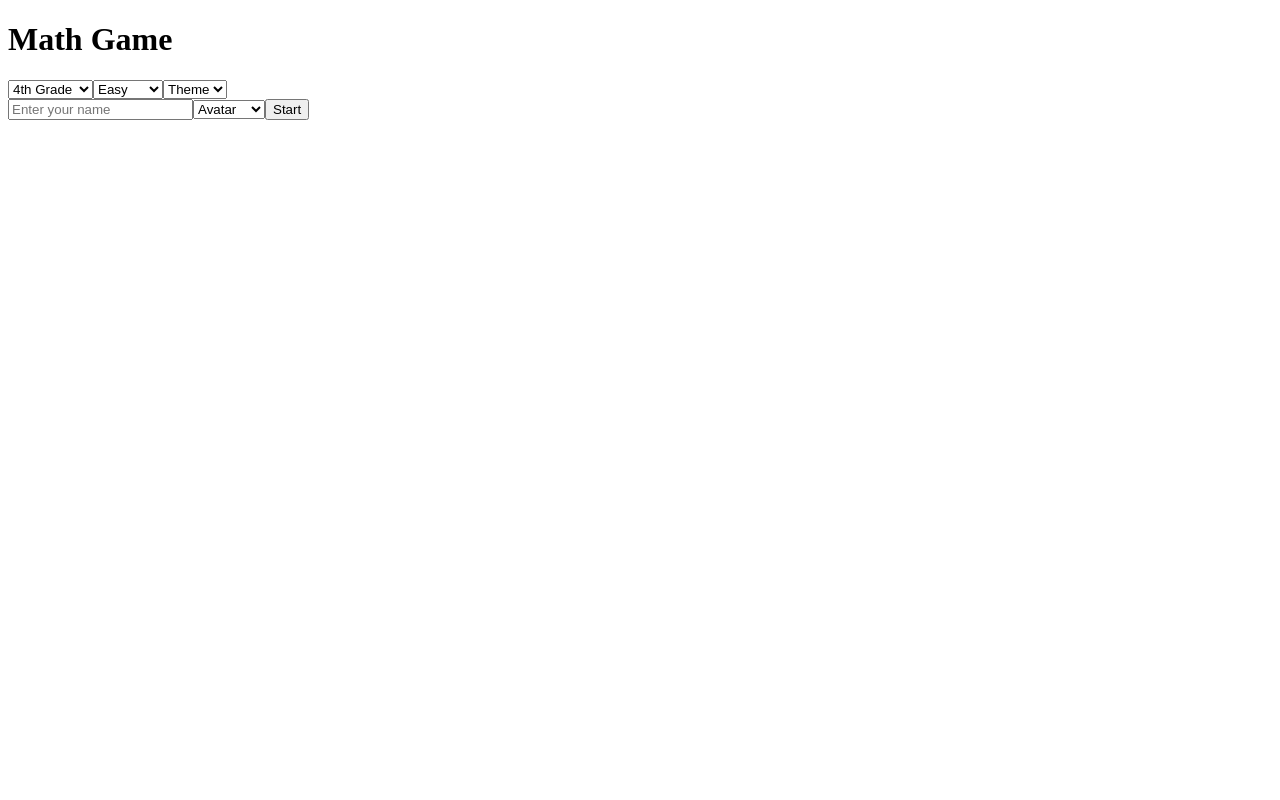
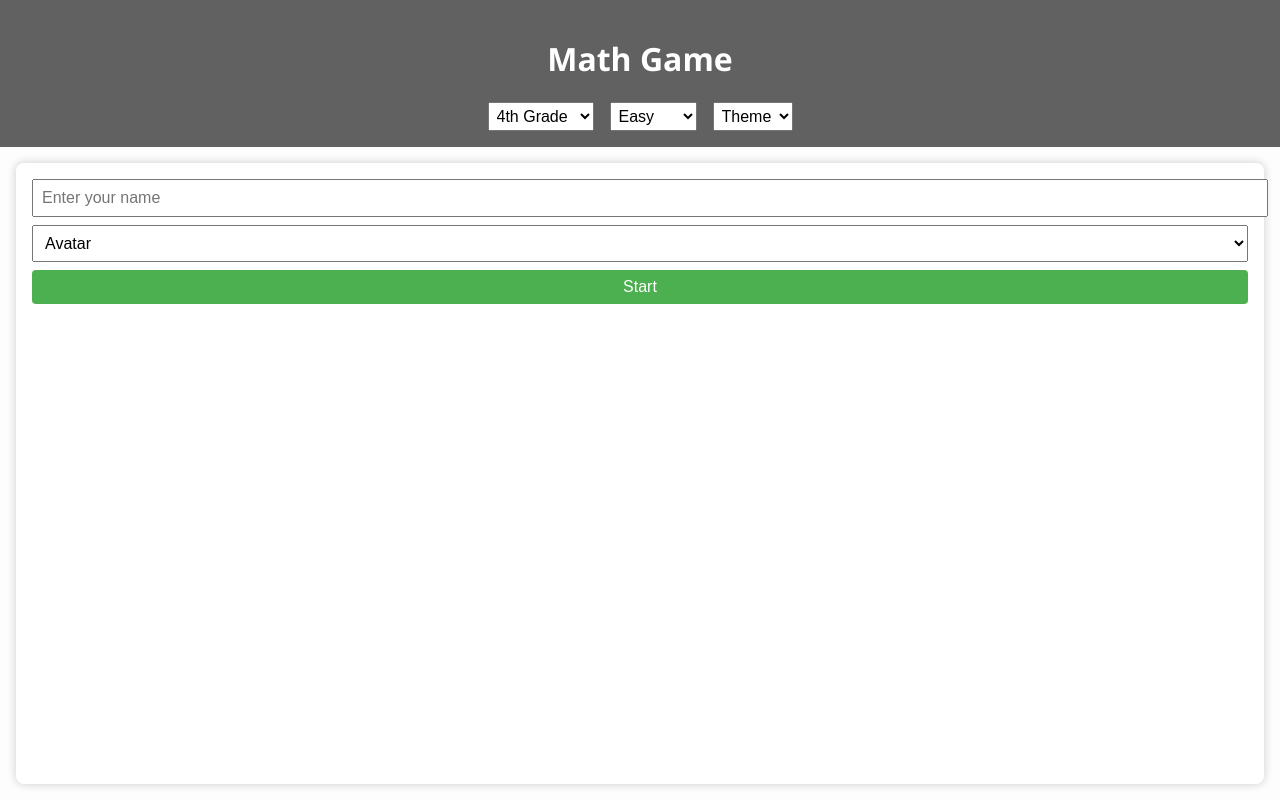
Before and after one commit to jerich4apps/math-game, a React (Vite) app: page / in a window 1280 px wide. Built offline with nearby package versions, Linux system fonts and the light colour scheme.

Commit message:
Add images and avatars

```diff
--- /dev/null
+++ b/src/App.css
@@ -0,0 +1,113 @@
+body {
+  margin: 0;
+  font-family: 'Segoe UI', sans-serif;
+  color: #333;
+  background-color: #f4f4f4;
+}
+
+.layout {
+  display: flex;
+  flex-direction: column;
+  min-height: 100vh;
+}
+
+.app-header {
+  background-color: rgba(0, 0, 0, 0.6);
+  color: white;
+  padding: 1rem;
+  text-align: center;
+  position: relative;
+}
+
+.user-info {
+  position: absolute;
+  top: 1rem;
+  right: 1rem;
+  display: flex;
+  align-items: center;
+  gap: 0.5rem;
+}
+
+.selectors {
+  margin-top: 0.5rem;
+}
+
+.selectors select {
+  margin: 0 0.5rem;
+  padding: 0.25rem;
+  font-size: 1rem;
+}
+
+.main-content {
+  display: flex;
+  flex: 1;
+  padding: 1rem;
+  gap: 2rem;
+  background-color: rgba(255, 255, 255, 0.8);
+}
+
+.game-panel {
+  flex: 2;
+  padding: 1rem;
+  background: white;
+  border-radius: 8px;
+  box-shadow: 0 0 10px #ccc;
+}
+
+.history-panel {
+  flex: 1.2;
+  background: white;
+  padding: 1rem;
+  border-radius: 8px;
+  box-shadow: 0 0 10px #ccc;
+  overflow-y: auto;
+  max-height: 80vh;
+}
+
+.question-area p {
+  font-size: 1.25rem;
+}
+
+.question-area input {
+  padding: 0.5rem;
+  font-size: 1rem;
+  width: 50%;
+  margin-right: 1rem;
+}
+
+.question-area button {
+  padding: 0.5rem 1rem;
+  margin: 0.25rem;
+  font-size: 1rem;
+  cursor: pointer;
+}
+
+.login-panel input,
+.login-panel select {
+  padding: 0.5rem;
+  font-size: 1rem;
+  margin-bottom: 0.5rem;
+  display: block;
+  width: 100%;
+}
+
+.login-panel button {
+  padding: 0.5rem;
+  width: 100%;
+  font-size: 1rem;
+  background: #4caf50;
+  color: white;
+  border: none;
+  cursor: pointer;
+  border-radius: 4px;
+}
+
+ul {
+  list-style: none;
+  padding: 0;
+}
+
+ul li {
+  margin: 0.25rem 0;
+  font-size: 0.95rem;
+}
--- a/src/MathGameApp.jsx
+++ b/src/MathGameApp.jsx
@@ -1,6 +1,7 @@
-// CLEANED UP VERSION WITH 2ND & 3RD GRADE SUPPORT + QUIZ FORMAT + THEME SELECTOR + USER PROFILES + AVATARS + USER SCORE TRACKING + CHARTS + BADGES + ANALYTICS BY GRADE/DIFFICULTY + WEEKLY/MONTHLY SUMMARIES
+// CLEANED UP VERSION WITH 2ND & 3RD GRADE SUPPORT + QUIZ FORMAT + THEME SELECTOR + USER PROFILES + AVATARS + USER SCORE TRACKING + CHARTS + BADGES + ANALYTICS BY GRADE/DIFFICULTY + WEEKLY/MONTHLY SUMMARIES + STYLESHEET LAYOUT
 import { useState, useEffect } from "react";
 import { LineChart, Line, XAxis, YAxis, Tooltip, CartesianGrid, ResponsiveContainer } from "recharts";
+import "./App.css";
 
 export default function MathGameApp() {
   const [users, setUsers] = useState(() => JSON.parse(localStorage.getItem("mathUsers")) || []);
@@ -112,7 +113,7 @@ export default function MathGameApp() {
   }
 
   return (
-    <div className="app-container">
+    <div className="layout">
       <header className="app-header">
         <h1>Math Game</h1>
         {activeUser && (
@@ -147,7 +148,8 @@ export default function MathGameApp() {
         </div>
       </header>
 
-      <main className="game-panel">
+      <main className="main-content">
+        <section className="game-panel">
           {activeUser ? (
             <>
               {quizFinished && <p>Quiz complete! Score: {score} / 10</p>}
@@ -163,7 +165,28 @@ export default function MathGameApp() {
                   {showHint && <p>Hint: {problem.hint}</p>}
                 </div>
               )}
+            </>
+          ) : (
+            <section className="login-panel">
+              <input placeholder="Enter your name" value={newUserName} onChange={(e) => setNewUserName(e.target.value)} />
+              <select onChange={(e) => setAvatarDataUrl(e.target.value)}>
+                <option value="">Avatar</option>
+                <option value="/avatars/avatar1.png">Avatar 1</option>
+                <option value="/avatars/avatar2.png">Avatar 2</option>
+                <option value="/avatars/avatar3.png">Avatar 3</option>
+                <option value="/avatars/avatar4.png">Avatar 4</option>
+              </select>
+              <button onClick={() => {
+                const user = { name: newUserName, avatar: avatarDataUrl, quizHistory: [], badges: [] };
+                setUsers([...users, user]);
+                setActiveUser(user);
+                localStorage.setItem("activeMathUser", JSON.stringify(user));
+              }}>Start</button>
+            </section>
+          )}
+        </section>
 
+        {activeUser && (
           <section className="history-panel">
             <h3>Quiz History</h3>
             <ul>
@@ -202,24 +225,6 @@ export default function MathGameApp() {
               {(activeUser.badges || []).map((b, i) => <li key={i}>{b}</li>)}
             </ul>
           </section>
-          </>
-        ) : (
-          <section className="login-panel">
-            <input placeholder="Enter your name" value={newUserName} onChange={(e) => setNewUserName(e.target.value)} />
-            <select onChange={(e) => setAvatarDataUrl(e.target.value)}>
-              <option value="">Avatar</option>
-              <option value="/avatars/avatar1.png">Avatar 1</option>
-              <option value="/avatars/avatar2.png">Avatar 2</option>
-              <option value="/avatars/avatar3.png">Avatar 3</option>
-              <option value="/avatars/avatar4.png">Avatar 4</option>
-            </select>
-            <button onClick={() => {
-              const user = { name: newUserName, avatar: avatarDataUrl, quizHistory: [], badges: [] };
-              setUsers([...users, user]);
-              setActiveUser(user);
-              localStorage.setItem("activeMathUser", JSON.stringify(user));
-            }}>Start</button>
-          </section>
         )}
       </main>
     </div>
```
Lines whose indentation alone changed are shown as unchanged.
